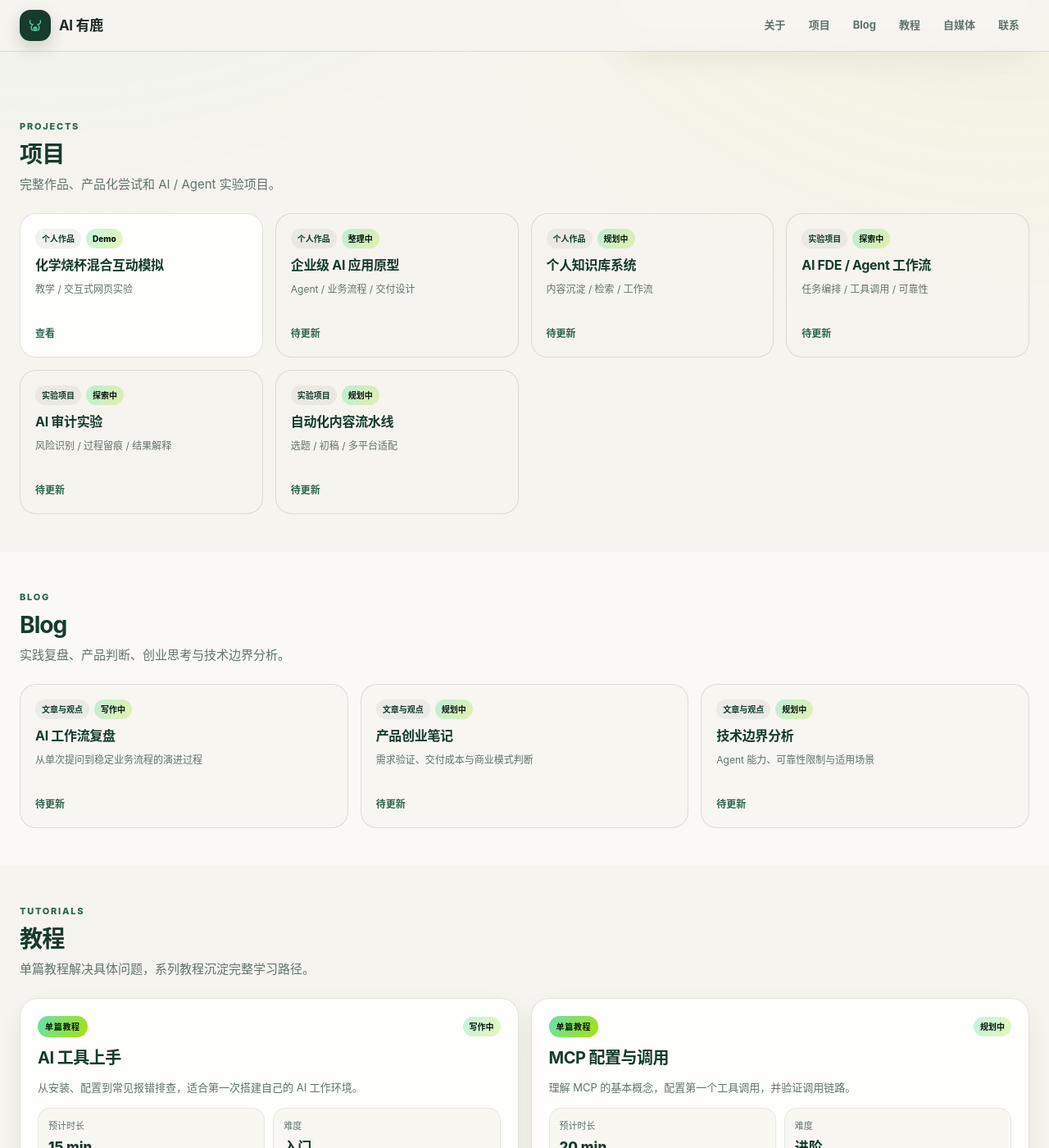
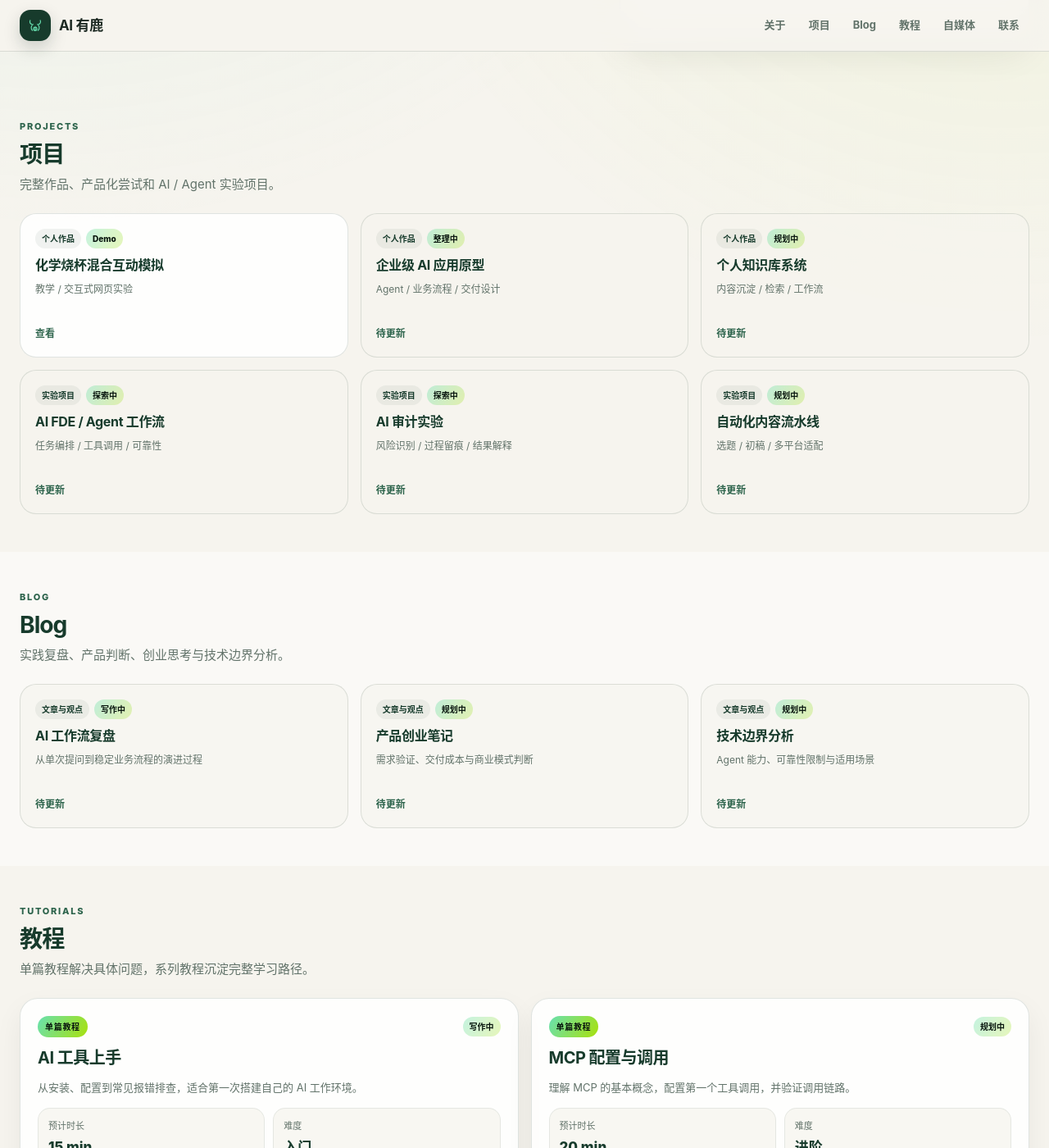
Before and after one commit to deerleo/deerleo.github.io, a Jekyll site: the page built from index.html, in a window 1280 px wide and 1400 px high, scrolled down 684 px. Shown: the whole window at 82% size. Built offline with Jekyll 4.4.1, drawn with Linux system fonts in a browser that asks for light colours.

Commit message:
fix: cap layout width and make favicon icon visible

```diff
--- a/assets/css/milu.css
+++ b/assets/css/milu.css
@@ -8,7 +8,7 @@
   --ink: #1d2a23;
   --muted: #62736a;
   --line: rgba(23, 59, 44, .13);
-  --container: 1680px;
+  --container: 1440px;
   --gutter: max(24px, calc((100vw - var(--container)) / 2));
 }
 
@@ -151,7 +151,7 @@
 
 .hero {
   display: grid;
-  grid-template-columns: minmax(0, 1.08fr) minmax(430px, 560px);
+  grid-template-columns: minmax(0, 1fr) minmax(400px, 500px);
   gap: clamp(30px, 4vw, 56px);
   align-items: stretch;
   min-height: min(720px, calc(100vh - 66px));
@@ -376,7 +376,7 @@
 }
 
 .projects-grid {
-  grid-template-columns: repeat(4, minmax(0, 1fr));
+  grid-template-columns: repeat(3, minmax(0, 1fr));
 }
 
 .creation-card {
@@ -451,7 +451,7 @@
 
 .tutorial-grid {
   display: grid;
-  grid-template-columns: repeat(2, minmax(0, 1fr));
+  grid-template-columns: repeat(4, minmax(0, 1fr));
   gap: 15px;
 }
 
@@ -688,24 +688,14 @@
   font-size: 12px;
 }
 
-@media (min-width: 1600px) {
-  .projects-grid {
-    grid-template-columns: repeat(6, minmax(0, 1fr));
-  }
-
-  .tutorial-grid {
-    grid-template-columns: repeat(4, minmax(0, 1fr));
-  }
-}
-
 @media (max-width: 1280px) {
   .hero {
     grid-template-columns: minmax(0, 1fr) minmax(390px, 500px);
     gap: 30px;
   }
 
-  .projects-grid {
-    grid-template-columns: repeat(4, minmax(0, 1fr));
+  .tutorial-grid {
+    grid-template-columns: repeat(2, minmax(0, 1fr));
   }
 }
 
```
Also changed, not shown: assets/images/favicon.svg, favicon.ico, images/favicon.ico.
